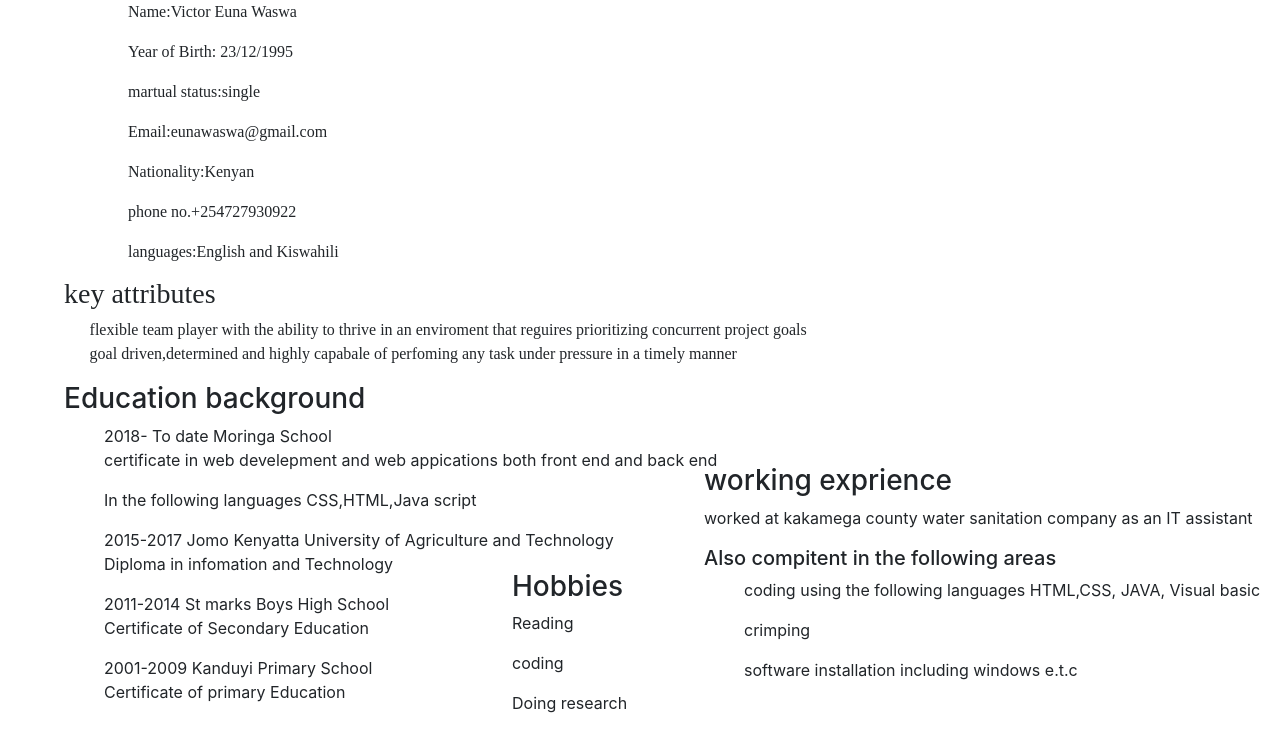
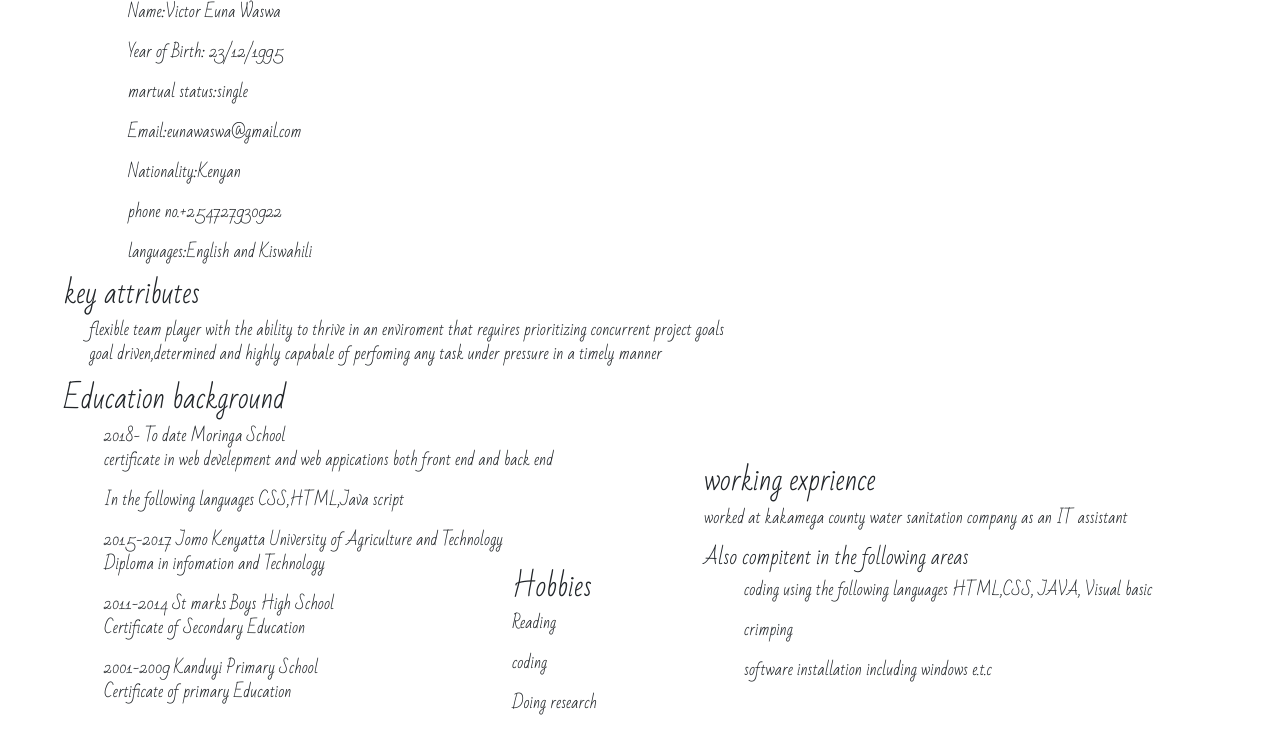
Before and after one commit to victorwaswa/Cv, a plain HTML site: page index.html in a window 1280 px wide. Drawn offline with nearby package versions, Linux system fonts and the light colour scheme.

Commit message:
added fonts

```diff
--- a/css/styles.css
+++ b/css/styles.css
@@ -5,26 +5,38 @@ body{
     margin-left: 10%;
     margin-bottom:10%;
     font-family: 'Times New Roman', Times, serif;
+    font-family: 'Dancing Script', cursive;
+font-family: 'Bad Script', cursive;
 }
 .row2{
     margin-left: 5%;
     margin-top:-9%;
     font-family: 'Times New Roman', Times, serif;
+    font-family: 'Dancing Script', cursive;
+font-family: 'Bad Script', cursive;
 }
 .row3{
     margin-left: 7%;
     font-family: 'Times New Roman', Times, serif;
+    font-family: 'Dancing Script', cursive;
+    font-family: 'Bad Script', cursive;
 
 }
 .row4{
     margin-left: 5%;
+    font-family: 'Dancing Script', cursive;
+font-family: 'Bad Script', cursive;
 }
 .row5{
     margin-left: 55%;
     margin-top: -20%;
+    font-family: 'Dancing Script', cursive;
+font-family: 'Bad Script', cursive;
 
 }
 .row6{
     margin-left: 40%;
     margin-top: -10%;
+    font-family: 'Dancing Script', cursive;
+    font-family: 'Bad Script', cursive;
 }
--- a/index.html
+++ b/index.html
@@ -4,6 +4,7 @@
             <title>Resume</title>
             <link rel="stylesheet" href="https://maxcdn.bootstrapcdn.com/bootstrap/4.0.0/css/bootstrap.min.css" integrity="sha384-Gn5384xqQ1aoWXA+058RXPxPg6fy4IWvTNh0E263XmFcJlSAwiGgFAW/dAiS6JXm" crossorigin="anonymous">
              <link href="css/styles.css" rel="stylesheet" type="text/css"/>
+             <link href="https://fonts.googleapis.com/css?family=Bad+Script|Dancing+Script" rel="stylesheet">
         </head>
         <body>
             <div class="row01">
```
